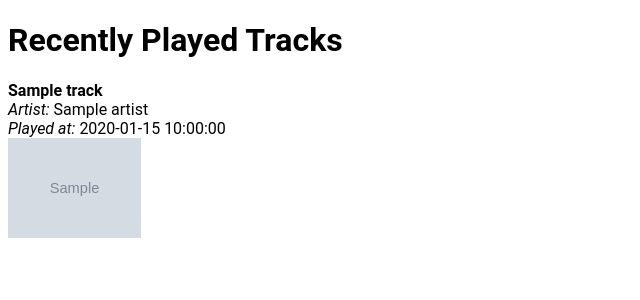
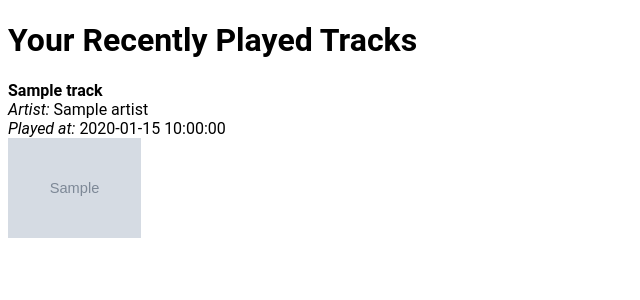
Before and after one commit to supermandee/myspotipal, a Flask app: template templates/recent_tracks.html in a window 1280 px wide. Shown: the top 300 px of the page, without its empty margins (0-640 px from the left). Run offline with Flask 3, Linux system fonts and the light colour scheme; the template is opened without the code that fills it: most values are stand-ins (such as "Sample title", 1, 10 or a date in 2020); grey boxes marked "Sample" are stand-in pictures.

```diff
--- a/templates/recent_tracks.html
+++ b/templates/recent_tracks.html
@@ -18,7 +18,7 @@
     </style>
 </head>
 <body>
-    <h1>Recently Played Tracks</h1>
+    <h1>Your Recently Played Tracks</h1>
     <ul>
         {% for track in recent_tracks %}
         <li>
```
